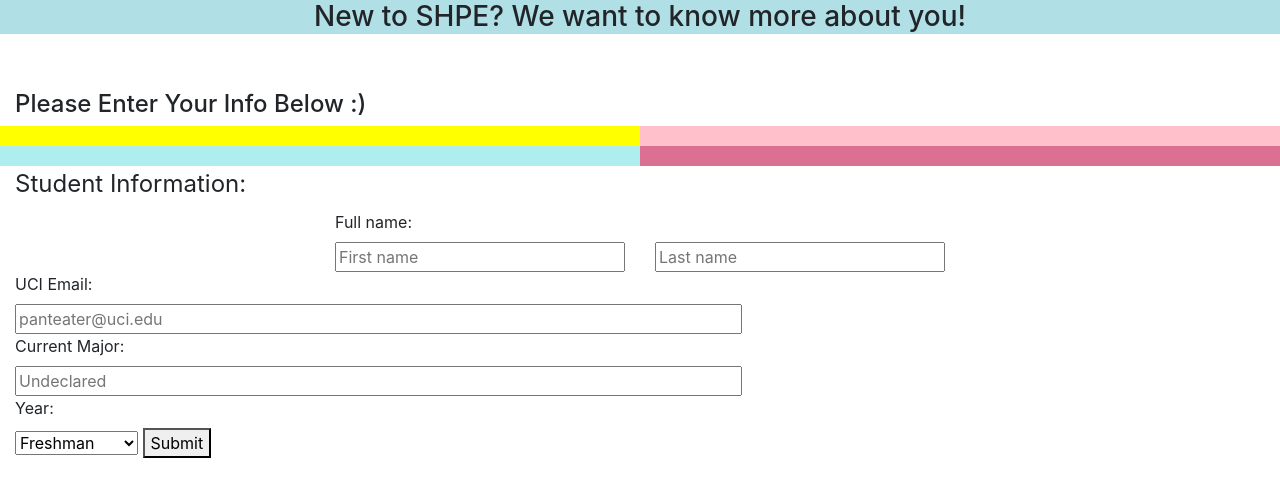
After one commit to SHPE-at-UCI/firebase-api, a Flask app: page /register in a window 1280 px wide. The commit adds this page. Shown: the top 497 px of the page. Run offline with Flask 2, Linux system fonts and the light colour scheme; some libraries are stand-ins or nearby versions.

Commit message:
Rough Draft for Form

```diff
--- a/app.py
+++ b/app.py
@@ -1,4 +1,4 @@
-from flask import Flask, render_template
+from flask import Flask, render_template, request, redirect, url_for
 import sqlite3
 app = Flask(__name__)
 
@@ -26,6 +26,19 @@
 def success_page():
     return render_template("thank-you.html")
 
+@app.route("/register", methods=('GET','POST'))
+def register_page():
+    print("Can You See This")
+    if request.method == 'POST':
+        firstName = request.form['firstName']
+        lastName = request.form['lastName']
+        email = request.form['email']
+        major = request.form['major']
+        year = request.form['year']
+        username = firstName + lastName
+        print(username)
+        return render_template("thank-you.html")
+    return render_template("register.html")
 
 @app.route("/delete")
 def delete():
--- /dev/null
+++ b/templates/register.html
@@ -0,0 +1,67 @@
+{% extends 'base.html' %}
+
+{% block header %} <h3 style="background-color:powderblue;text-align:center;width:wh"> New to SHPE? We want to know more about you! </h3>  {% endblock %}
+<!-- This should always go here -->
+
+{% block title %}  Welcome to SHPE UCI! {% endblock %}
+<!-- Latest compiled and minified CSS -->
+<link rel="stylesheet" href="https://maxcdn.bootstrapcdn.com/bootstrap/3.3.7/css/bootstrap.min.css" integrity="sha384-BVYiiSIFeK1dGmJRAkycuHAHRg32OmUcww7on3RYdg4Va+PmSTsz/K68vbdEjh4u" crossorigin="anonymous">
+<script src="/static/script.js"></script>
+
+<!-- You can change Register to anything else.-->
+
+
+{% block content %}
+<br>
+<br>
+<!-- All your body content goes here! -->
+<div class="container-fluid">
+
+    <h4> Please Enter Your Info Below :) </h4>
+
+    <div class="row">
+        <div class="col-lg-6" style="background-color:yellow;padding:10px;"></div>
+        <div class="col-lg-6" style="background-color:pink;padding:10px;"></div>
+    </div>
+    <div class="row">
+        <div class="col-lg-6" style="background-color:paleturquoise;padding:10px;"></div>
+        <div class="col-lg-6" style="background-color:palevioletred;padding:10px;"></div>
+    </div>
+    <form method="post">
+        <fieldset>
+        <legend>Student Information:</legend>
+        <div class="row">
+            <div class="col-3"></div>
+            <div class="col-3"> <label for="firstName">Full name:</label> </div>
+            <div class="col-6"></div>
+        </div>
+
+        <div class="row">
+            <div class="col-3"></div>
+            <div class="col-3"><input type="text" id="firstName" name="firstName" placeholder="First name" style="width:100%;" required></div>
+            <div class="col-3"><input type="text" id="lastName" name="lastName"placeholder="Last name" style="width:100%;" required></div>
+            <div class="col-3"></div>
+        </div>
+
+        <label for="email">UCI Email:</label><br>
+        <input type="text" id="email" name="email" placeholder="panteater@uci.edu" title="Must Use Your UCI Email, e.g. _______@uci.edu" pattern="[A-Za-z0-9]{1,}@uci.edu" size="66" required><br>
+
+        <label for="major">Current Major:</label><br>
+        <input type="text" id="major" name="major" placeholder="Undeclared" size="66" required><br>
+
+        <label for="year">Year:</label><br>
+        <select id="year" name="year">
+            <option value="Freshman">Freshman</option>
+            <option value="Sophmore">Sophmore</option>
+            <option value="Junior">Junior</option>
+            <option value="Senior">Senior</option>
+            <option value="SuperSenior">5th Year +</option>
+            <option value="Graduate">Grad Student</option>
+        </select>
+
+        <button type="submit" value="Submit">Submit</button>
+        </fieldset>
+    </form>
+</div>
+
+{% endblock %}
--- a/templates/thank-you.html
+++ b/templates/thank-you.html
@@ -13,6 +13,6 @@
 <br>
 <br>
 <!-- All your body content goes here! -->
-<h4> You are now signed-in, {username} ! </h4>
+<h4> You are now signed-in, {{username}} ! </h4>
 
 {% endblock %}
```
Also changed, not shown: templates/registerAlt.html (added, +60 -0 lines), templates/static/js/script.js (added).
